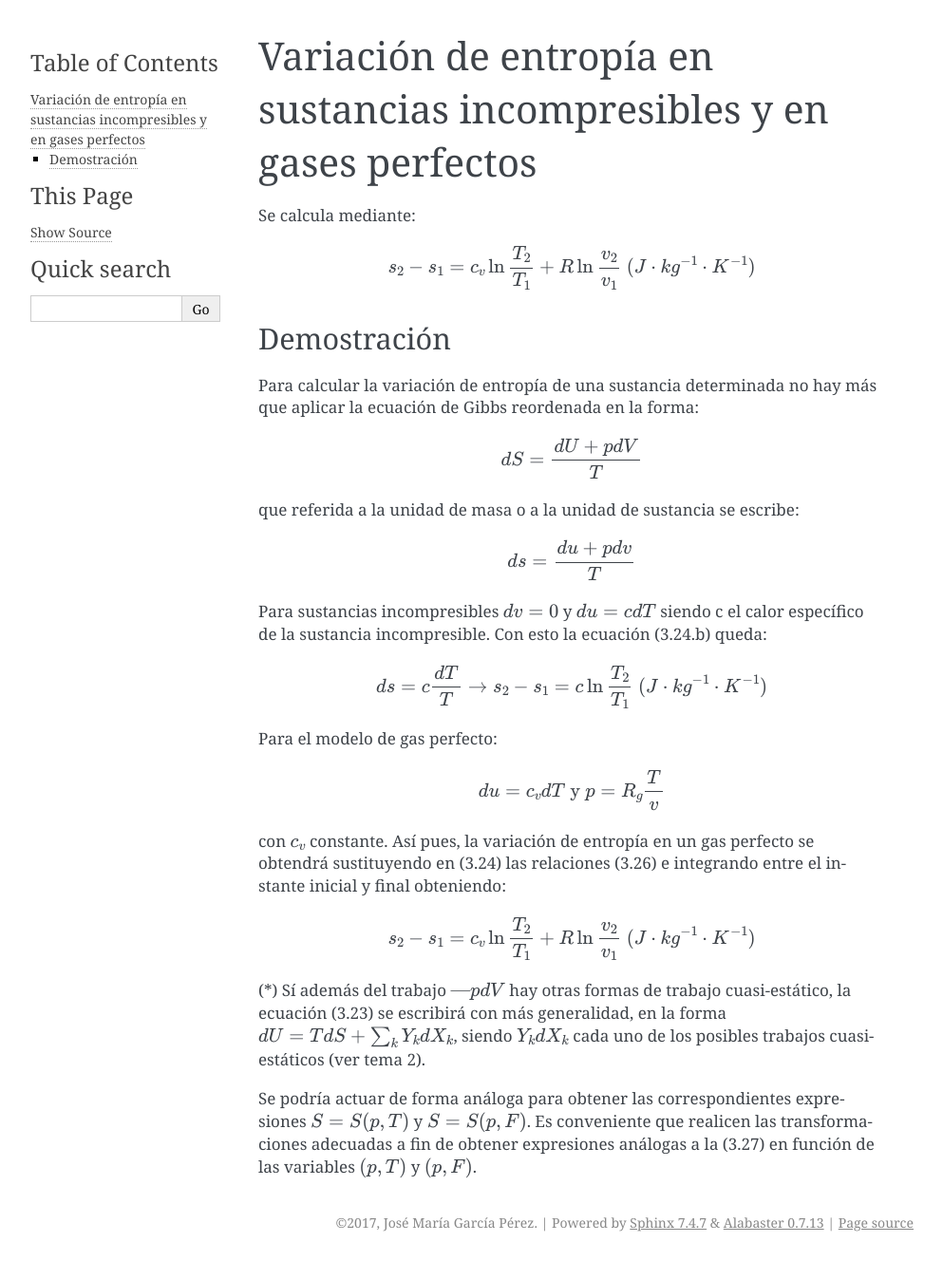
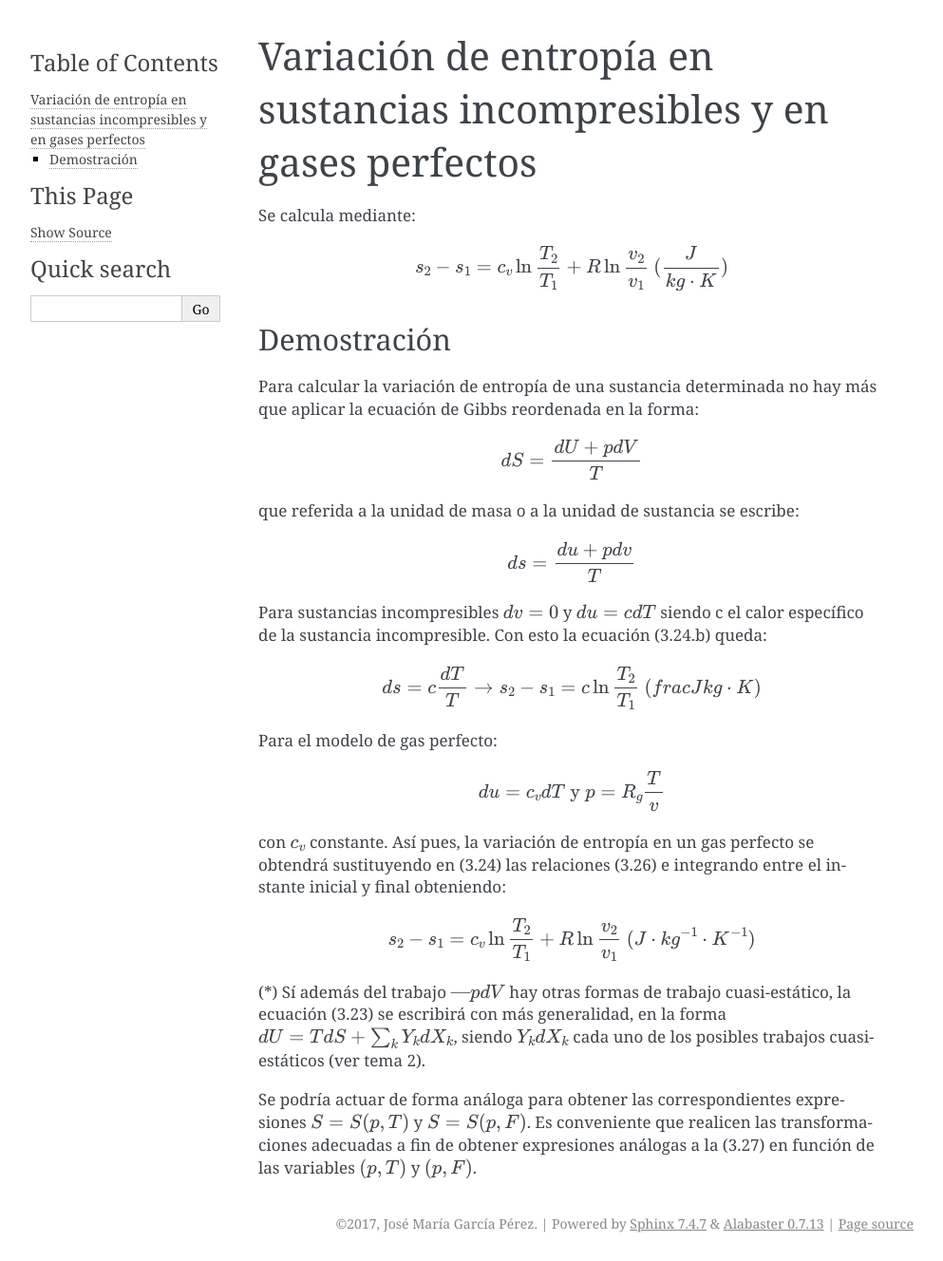
Before and after one commit to mantielero/termodinamica, a Sphinx documentation site: the page built from source/segundo_principio_variacion_entropia.rst, in a window 1280 px wide. Shown: the whole page at 95% size, without its empty margins (148-1141 px from the left). Built offline with Sphinx 7.4.7, drawn with Linux system fonts in a browser that asks for light colours.

Commit message:
Update segundo_principio_variacion_entropia.rst

```diff
--- a/source/segundo_principio_variacion_entropia.rst
+++ b/source/segundo_principio_variacion_entropia.rst
@@ -6,7 +6,7 @@ Se calcula mediante:
 
 .. math::
 
-   s_2-s_1 = c_v \ln \frac{T_2}{T_1} + R\ln \frac{v_2}{v_1} \text{   } (J\cdot kg^{-1} \cdot K^{-1})
+   s_2-s_1 = c_v \ln \frac{T_2}{T_1} + R\ln \frac{v_2}{v_1} \text{   } (\frac{J}{kg \cdot K})
 
 Demostración
 ------------
@@ -28,7 +28,7 @@ Para sustancias incompresibles :math:`dv = 0` y :math:`du = cdT` siendo c el cal
 
 .. math::
 
-   ds = c\frac{dT}{T} \rightarrow s_2-s_1 = c \ln \frac{T_2}{T_1} \text{   } (J\cdot kg^{-1}\cdot K^{-1})
+   ds = c\frac{dT}{T} \rightarrow s_2-s_1 = c \ln \frac{T_2}{T_1} \text{   } (frac{J}{kg \cdot K})
 
 Para el modelo de gas perfecto:
 
```
